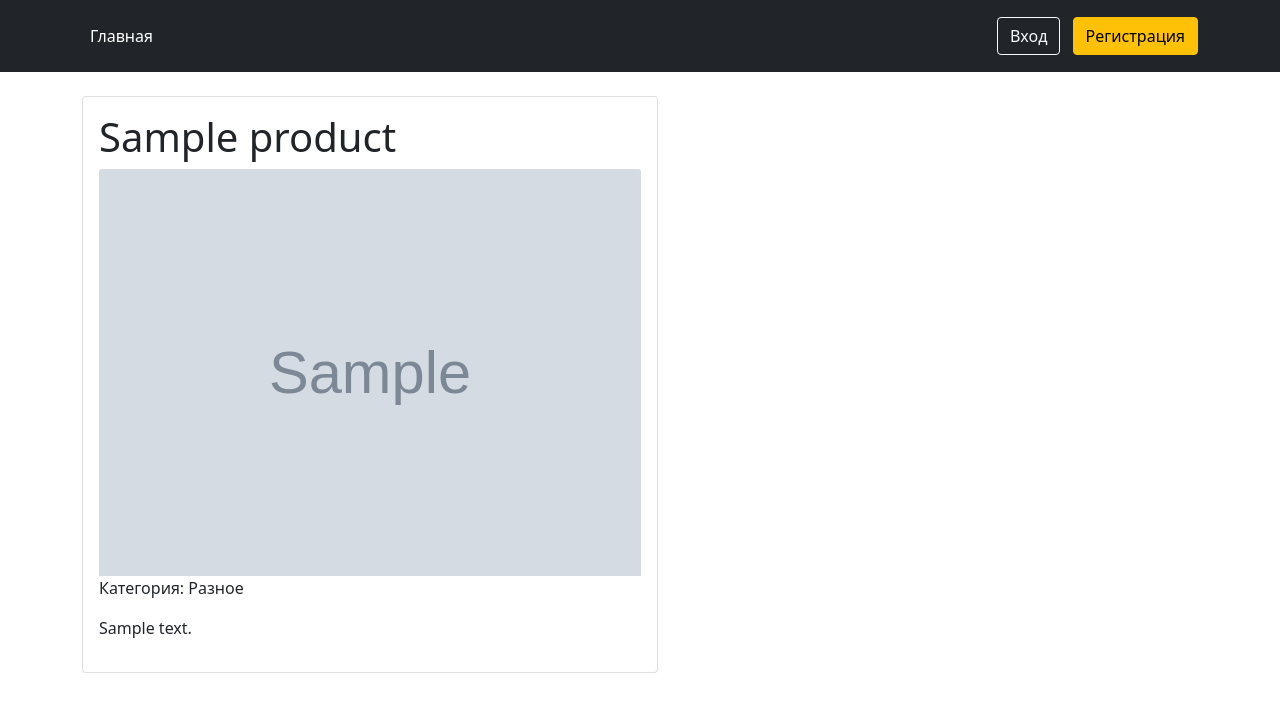
After one commit to faralost/Product-Reviews, a Django app: page /product/1/ in a window 1280 px wide. The commit adds this page. Shown: the top 712 px of the page. Run offline with Django 4.2, Linux system fonts and the light colour scheme; tables that the repository leaves empty hold one stand-in row (values such as "Sample post"); grey boxes marked "Sample" are stand-in pictures; some libraries are stand-ins or nearby versions.

Commit message:
added detail view of product

```diff
--- a/webapp/models.py
+++ b/webapp/models.py
@@ -1,6 +1,7 @@
 from django.contrib.auth import get_user_model
 from django.core.validators import MinValueValidator, MaxValueValidator
 from django.db import models
+from django.urls import reverse
 
 User = get_user_model()
 
@@ -18,6 +19,9 @@ class Product(models.Model):
 
     def __str__(self):
         return f"{self.name}"
+
+    def get_absolute_url(self):
+        return reverse('webapp:product_detail', kwargs={'pk': self.pk})
 
     class Meta:
         db_table = 'products'
--- /dev/null
+++ b/webapp/templates/product/detail.html
@@ -0,0 +1,25 @@
+{% extends 'base.html' %}
+{% load static %}
+
+{% block title %}Просмотр{% endblock %}
+
+{#{% block nav %}#}
+{#    <li class="nav-item"><a class="nav-link" href="{% url 'webapp:product_update' product.pk %}">Изменить</a></li>#}
+{#    <li class="nav-item"><a class="nav-link" href="{% url 'webapp:product_delete' product.pk %}">Удалить</a></li>#}
+{#{% endblock %}#}
+
+{% block content %}
+    <br>
+    <div class="card" style="width: 36rem;">
+        <div class="card-body">
+            <h1>{{ product.name }}</h1>
+            {% if product.image %}
+                <img src="{{ product.image.url }}" class="card-img-top" alt="#">
+            {% else %}
+                <img src="{% static 'img/1024px-No_image_available.svg.png' %}" class="card-img-top" alt="#">
+            {% endif %}
+            <p class="card-text">Категория: {{ product.get_category_display }}</p>
+            <p class="pre">{{ product.description }}</p>
+        </div>
+    </div>
+{% endblock %}
--- a/webapp/urls.py
+++ b/webapp/urls.py
@@ -1,9 +1,10 @@
 from django.urls import path
 
-from webapp.views.product import IndexView
+from webapp.views.product import ProductIndexView, ProductDetailView
 
 app_name = 'webapp'
 
 urlpatterns = [
-    path('', IndexView.as_view(), name='index'),
+    path('', ProductIndexView.as_view(), name='index'),
+    path('product/<int:pk>/', ProductDetailView.as_view(), name='product_detail'),
 ]
--- a/webapp/views/product.py
+++ b/webapp/views/product.py
@@ -1,9 +1,14 @@
-from django.views.generic import ListView
+from django.views.generic import ListView, DetailView, UpdateView, DeleteView
 
 from webapp.models import Product
 
 
-class IndexView(ListView):
+class ProductIndexView(ListView):
     template_name = 'product/index.html'
     model = Product
     context_object_name = 'products'
+
+
+class ProductDetailView(DetailView):
+    model = Product
+    template_name = 'product/detail.html'
```
Also changed, not shown: webapp/templates/product/index.html (+3 -7 lines), webapp/static/img/1024px-No_image_available.svg.png (renamed from webapp/static/images/1024px-No_image_available.svg.png).
